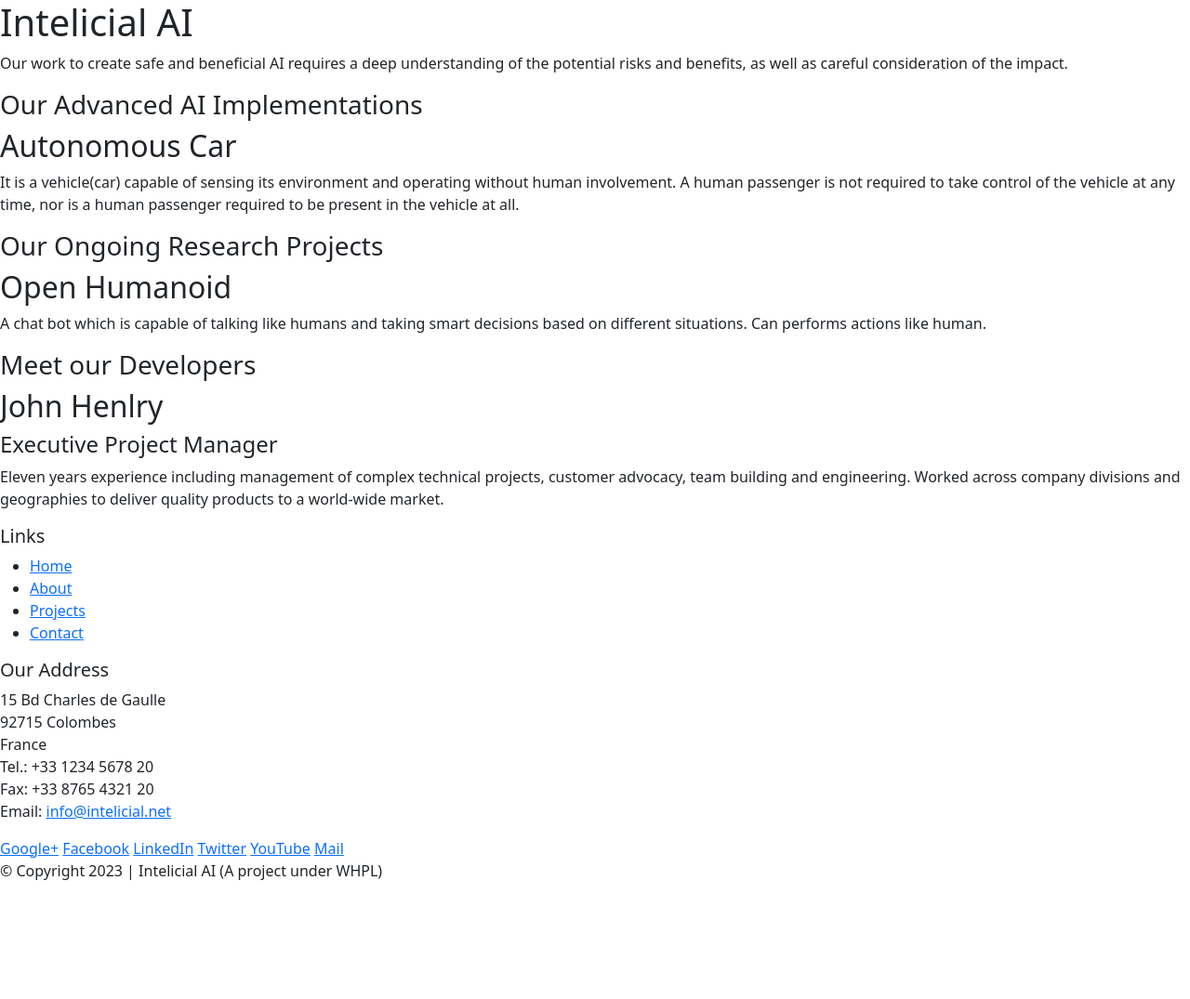
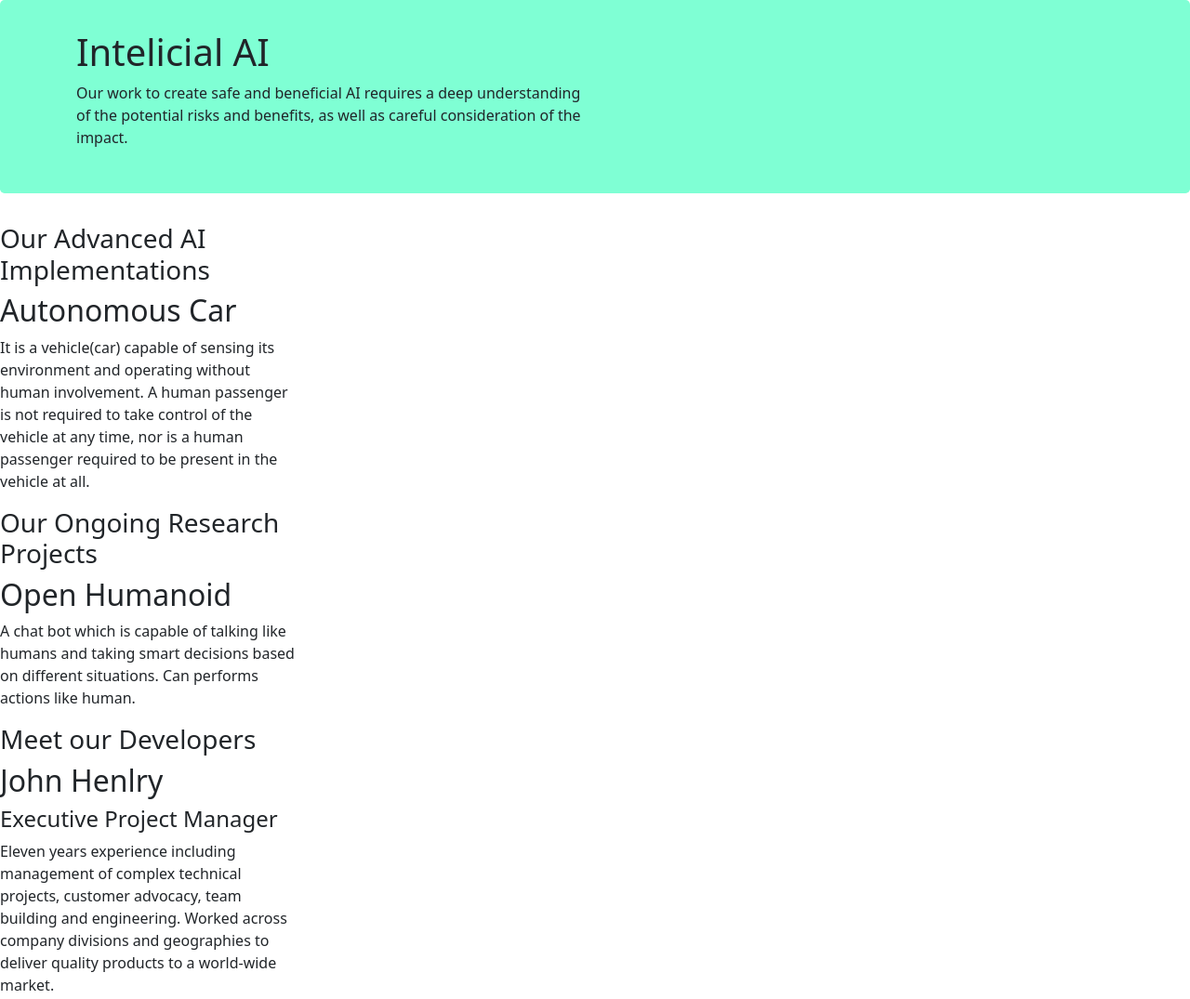
Before and after one commit to Afghan202/boostrap-4, a website: page index.html in a window 1280 px wide. Shown: the top 1075 px of the page at 93% size. Before the commit the page ends 965 px from the top, so only its background shows below. Drawn offline with nearby package versions, Linux system fonts and the light colour scheme.

Commit message:
bootstrap grid part1

```diff
--- a/index.html
+++ b/index.html
@@ -4,6 +4,7 @@
 <html lang="en">
 
 <head>
+    <link rel="stylesheet"type="text/css"href="style.css"  />
     <meta charset="utf-8">
     <meta name="viewport" content="width=device-width,initial-scale=1,shrink-to-fit=no">
     <meta http-equiv="x-ua-compatible" content="ie=edge">
@@ -14,13 +15,13 @@
 <body>
 
     <header class="jumbotron">
-        <div>
-            <div>
-                <div>
+        <div class="container">
+            <div class="row">
+                <div class="col-12 col-sm-6">
                     <h1>Intelicial AI</h1>
                     <p>Our work to create safe and beneficial AI requires a deep understanding of the potential risks and benefits, as well as careful consideration of the impact.</p>
                 </div>
-                <div>
+                <div class="col-12 col-sm">
                 </div>
             </div>
         </div>
@@ -31,8 +32,8 @@
         </div>
     </div>
 
-    <div>
-        <div>
+    <div class="col-12 col-sm-4 col-md-3">
+        <div class="col col-sm col-md">
             <div>
                 <h3>Our Advanced AI Implementations</h3>
             </div>
@@ -66,8 +67,8 @@
     </div>
 
     <footer>
-        <div>
-            <div>
+        <div class="container">
+            <div class="row">
                 <div>
                     <h5>Links</h5>
                     <ul>
```
